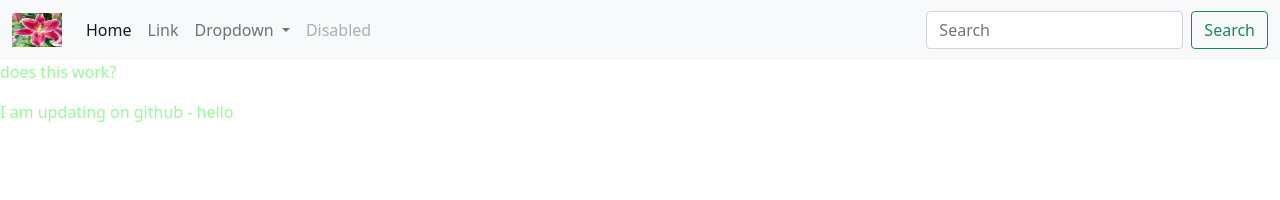
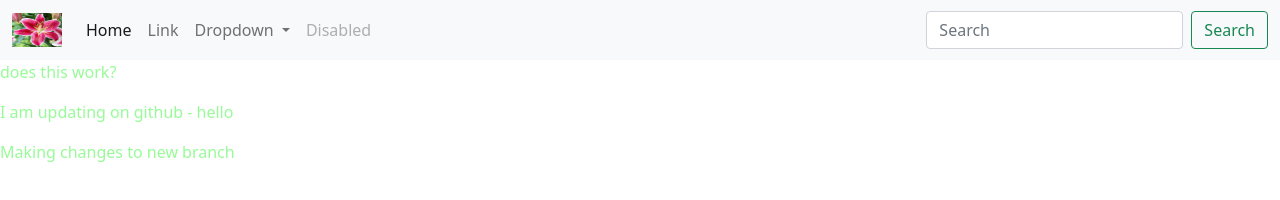
Before and after one commit to amna1212/testGitHub, a plain HTML site: page js/index.html in a window 1280 px wide. Drawn offline with nearby package versions, Linux system fonts and the light colour scheme; files whose address does not match are found by name.

Commit message:
update index.html ptag in tester branch
I have made a new branch and made changes to the new branch

```diff
--- a/js/index.html
+++ b/js/index.html
@@ -49,6 +49,7 @@
         <main>
             <p>does this work?</p>
             <p>I am updating on github - hello</p>
+            <p>Making changes to new branch</p>
         </main>
         <footers></footers>
         <script src="https://cdn.jsdelivr.net/npm/bootstrap@5.1.3/dist/js/bootstrap.bundle.min.js" integrity="sha384-ka7Sk0Gln4gmtz2MlQnikT1wXgYsOg+OMhuP+IlRH9sENBO0LRn5q+8nbTov4+1p" crossorigin="anonymous"></script>
```
